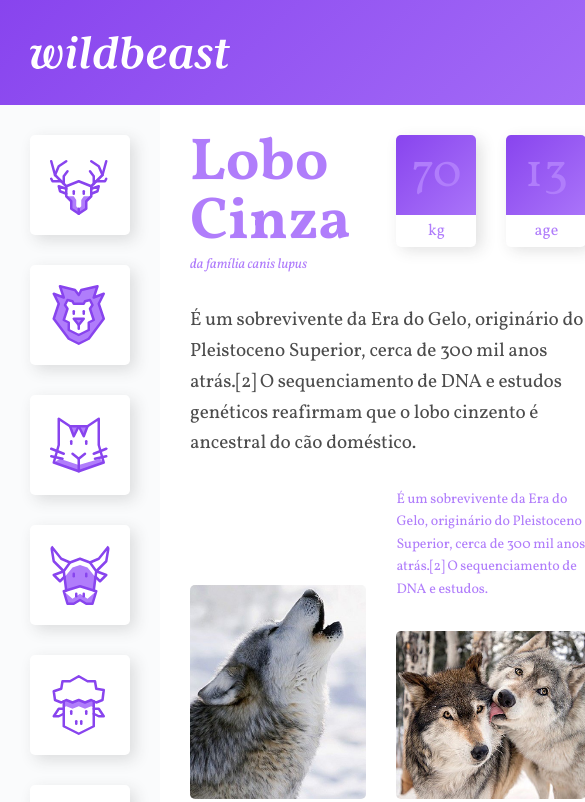
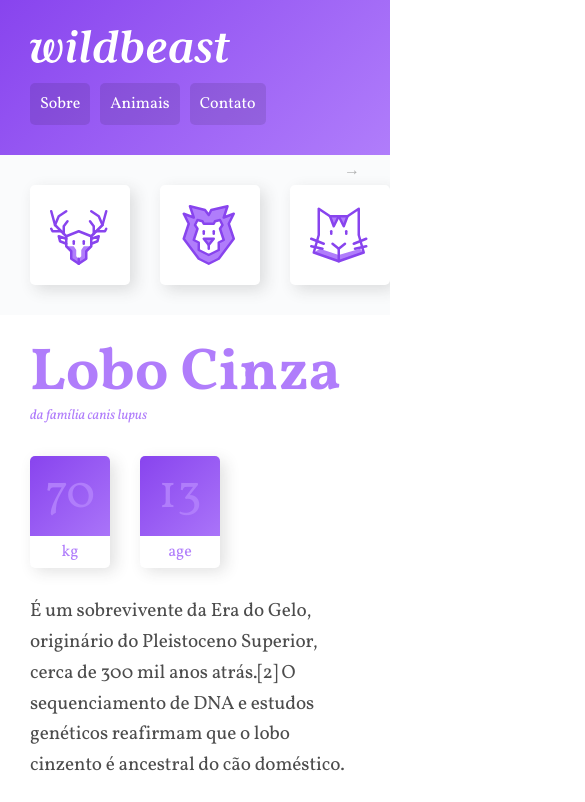
Before and after one commit to ridneto/wildbeast, a plain HTML site: page index.html in a window 390 px wide. Shown: the top 802 px of the page, 585 px wide, since content can reach past the window. Drawn offline with Linux system fonts and the light colour scheme.

Commit message:
Tornando responsivel layout

```diff
--- a/css/styles.css
+++ b/css/styles.css
@@ -17,7 +17,7 @@ a {
 
 img {
   display: block;
-  max-width: 100%;
+  width: 100%;
   border-radius: 5px;
 }
 
@@ -31,6 +31,30 @@ img {
     "sidenav content anuncios"
     "footer footer footer"
   ;
+}
+
+@media(max-width: 1200px){
+  .estrutura {
+    grid-template-areas:
+      "header header header"
+      "sidenav content content"
+      "sidenav anuncios anuncios"
+      "footer footer footer"
+    ;
+  }
+}
+
+@media (max-width: 760px){
+  .estrutura {
+    grid-template-columns: auto;
+    grid-template-areas:
+      "header"
+      "sidenav"
+      "content"
+      "anuncios"
+      "footer"
+    ;
+  }
 }
 
 /* header */
@@ -71,6 +95,24 @@ img {
   margin-left: 30px;
 }
 
+@media(max-width: 760px){
+  .header {
+    grid-template-columns: auto;
+  }
+
+  .logo {
+    margin-bottom: 20px;
+  }
+
+  .header nav a {
+    font-size: 1em;
+  }
+
+  .header li + li {
+    margin-left: 10px;
+  }
+}
+
 /* sidenav */
 
 .sidenav {
@@ -95,6 +137,49 @@ img {
   background: #B07dfb;
 }
 
+@keyframes seta{
+  from {
+    right: 30px;
+  }
+  to {
+    right: 20px;
+  }
+}
+
+@media (max-width: 760px){
+  .sidenav {
+    position: relative;
+    overflow-x: auto;
+    -webkit-overflow-scrolling: touch;
+    -ms-overflow-style: -ms-autohiding-scrollbar;
+  }
+
+  .sidenav:after{
+    content: '→';
+    position: absolute;
+    top: 5px;
+    right: 30px;
+    color: rgba(0,0,0,.3);
+    animation: seta .5s ease-in 0s infinite alternate;
+  }
+
+  .sidenav ul {
+    display: flex;
+  }
+
+  .sidenav ul li {
+    flex: 1 0 60px;
+  }
+
+  .sidenav {
+    padding: 0 30px;
+  }
+
+  .sidenav li a {
+    margin: 30px 30px 30px 0;
+  }
+}
+
 /*content*/
 
 .content {
@@ -105,6 +190,12 @@ img {
   display: grid;
   grid-template-columns: 1fr 1fr;
   gap: 30px;
+}
+
+@media(max-width: 600px){
+  .content{
+    grid-template-columns: auto;
+  }
 }
 
 .col-wide {
@@ -232,6 +323,7 @@ p {
   align-content: start;
   padding: 30px;
   gap: 30px;
+  grid-template-columns: repeat(auto-fit, minmax(150px, 1fr));
 }
 
 /*footer*/
```
